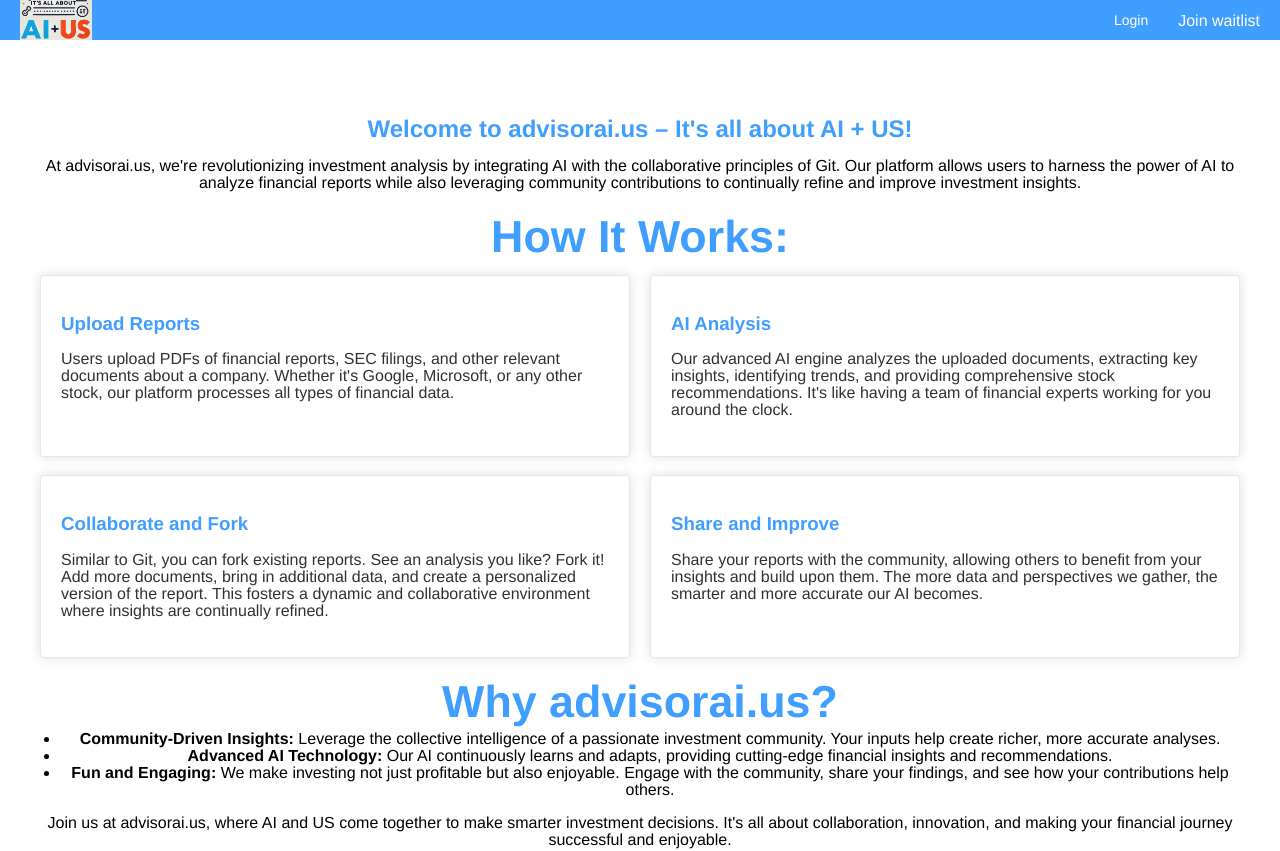
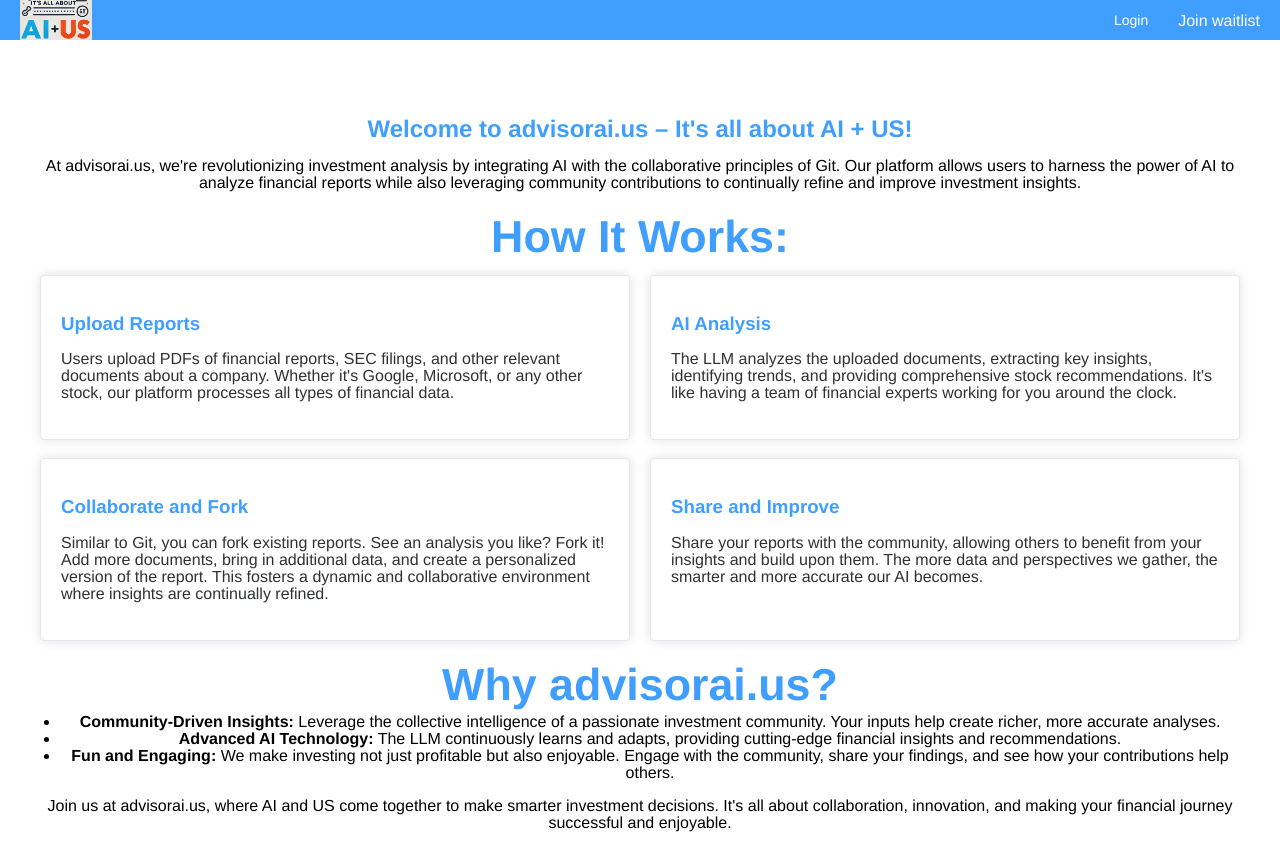
Before and after one commit to advisor-ai-us/platform, a Vue app in the folder webapp/dashboard/: page / in a window 1280 px wide. Shown: the top 851 px of the page. Built offline with nearby package versions, Linux system fonts and the light colour scheme; what vue-signature-pad, vue3-cookies would draw is missing.

Commit message:
chore: Update AI analysis text on home page

```diff
--- a/webapp/dashboard/src/components/HomePageComponent.vue
+++ b/webapp/dashboard/src/components/HomePageComponent.vue
@@ -29,7 +29,7 @@
             <el-col :span="12">
               <el-card class="feature-card">
                 <h3>AI Analysis</h3>
-                <p>Our advanced AI engine analyzes the uploaded documents, extracting key insights, identifying trends, and providing comprehensive stock recommendations. It's like having a team of financial experts working for you around the clock.</p>
+                <p>The LLM analyzes the uploaded documents, extracting key insights, identifying trends, and providing comprehensive stock recommendations. It's like having a team of financial experts working for you around the clock.</p>
               </el-card>
             </el-col>
           </el-row>
@@ -53,7 +53,7 @@
 
           <ul>
             <li><strong>Community-Driven Insights:</strong> Leverage the collective intelligence of a passionate investment community. Your inputs help create richer, more accurate analyses.</li>
-            <li><strong>Advanced AI Technology:</strong> Our AI continuously learns and adapts, providing cutting-edge financial insights and recommendations.</li>
+            <li><strong>Advanced AI Technology:</strong> The LLM continuously learns and adapts, providing cutting-edge financial insights and recommendations.</li>
             <li><strong>Fun and Engaging:</strong> We make investing not just profitable but also enjoyable. Engage with the community, share your findings, and see how your contributions help others.</li>
           </ul>
 
```
